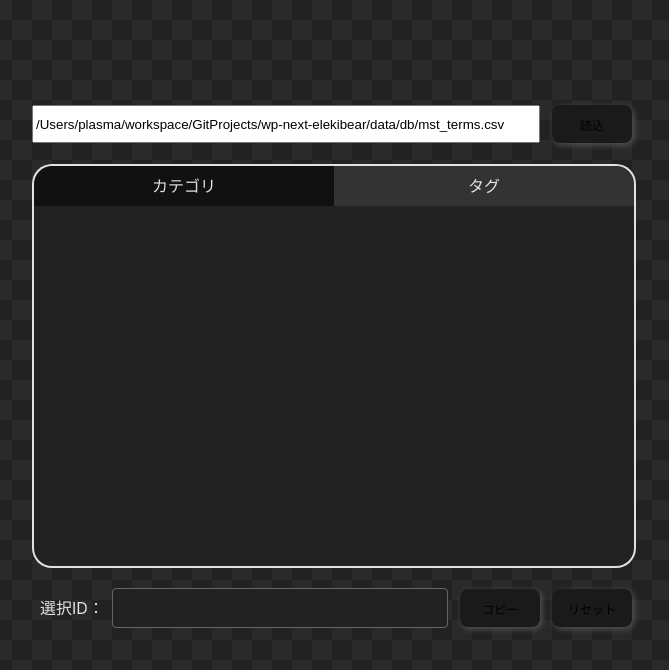
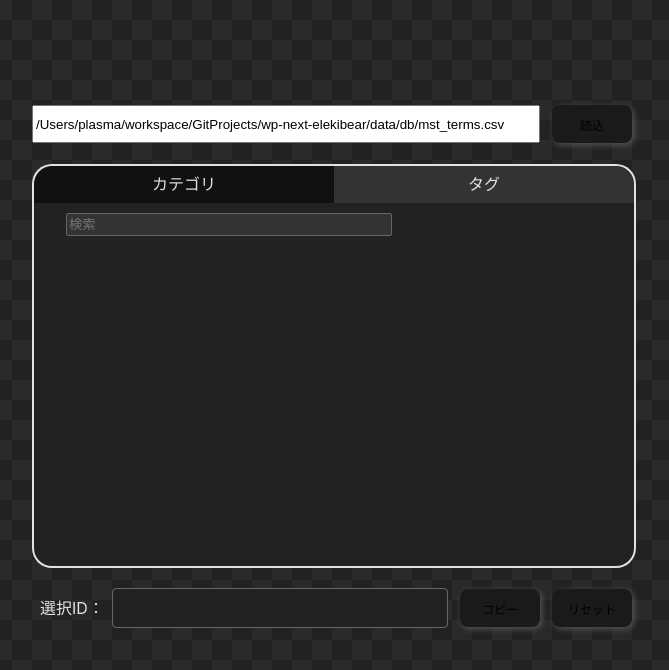
Before and after one commit to plasmo310/electron-category-browser, a Vue app: page / in a window 1280 px wide. Shown: the top 670 px of the page, without its empty margins (308-977 px from the left). Built offline with nearby package versions, Linux system fonts and the light colour scheme.

Commit message:
検索フィルタ機能を追加

```diff
--- a/src/components/CategoryBrowser.vue
+++ b/src/components/CategoryBrowser.vue
@@ -11,6 +11,8 @@ namespace CategoryType {
   export const CATEGORY = 'category';
   export const TAG = 'post_tag';
 }
+
+const CATEGORY_PARENT_ID = '0';
 
 export default defineComponent({
   name: 'CategoryBrowser',
@@ -36,10 +38,31 @@ export default defineComponent({
     const categoryData: CategoryData = reactive({
       rows: [],
     });
-    function filteredCategoryData(parentId: string) {
-      // TODO 検索フィルタできるようにする
+    function filteredCategoryData(parentId: string = CATEGORY_PARENT_ID) {
       // カテゴリデータをフィルタして返却する
-      return categoryData.rows.filter((row) => row.taxonomy === selectCategoryTabType.value && row.parent === parentId);
+      let filterData = categoryData.rows.filter(
+        (data) => data.taxonomy === selectCategoryTabType.value && data.parent === parentId,
+      );
+      // 検索ワードでのフィルタ
+      const searchWord = searchCategoryWord.value?.toLocaleLowerCase();
+      if (searchWord) {
+        if (parentId == CATEGORY_PARENT_ID) {
+          // 親カテゴリの場合、自身か子カテゴリのいずれかがヒットした場合に表示する
+          filterData = filterData.filter((parent) => {
+            let childHitData = categoryData.rows.filter(
+              (child) =>
+                child.taxonomy === selectCategoryTabType.value &&
+                child.parent === parent.id &&
+                child.name.toLocaleLowerCase().includes(searchWord),
+            );
+            return parent.name.toLocaleLowerCase().includes(searchWord) || childHitData.length > 0;
+          });
+        } else {
+          // 子カテゴリの場合、そのままフィルタする
+          filterData = filterData.filter((data) => data.name.toLocaleLowerCase().includes(searchWord));
+        }
+      }
+      return filterData;
     }
 
     /**
@@ -57,6 +80,11 @@ export default defineComponent({
      * 選択中のカテゴリ種別 (カテゴリorタグ)
      */
     const selectCategoryTabType: Ref<string> = ref(CategoryType.CATEGORY);
+
+    /**
+     * 検索ワード
+     */
+    const searchCategoryWord: Ref<string> = ref('');
 
     /**
      * メッセージ
@@ -103,6 +131,15 @@ export default defineComponent({
     }
 
     /**
+     * 検索ワードの変更
+     */
+    function OnChangeSearchCategoryWord(e: any) {
+      // keyを更新してカテゴリ一覧を無理やり更新する
+      searchCategoryWord.value = e.target.value;
+      updateCategoryItemKey.value = updateCategoryItemKey.value ? 0 : 1;
+    }
+
+    /**
      * カテゴリの選択状態を変更する
      * @param isSelected
      */
@@ -145,10 +182,12 @@ export default defineComponent({
       updateCategoryItemKey,
       selectCategoryIdArray,
       selectCategoryTabType,
+      searchCategoryWord,
       message,
       CategoryType,
       OnPushLoadButton,
       OnChangeCategoryTypeTab,
+      OnChangeSearchCategoryWord,
       OnChangeSelectStateCategory,
       OnCopySelectStateCategoryIds,
       OnResetSelectStateCategoryInfo,
@@ -176,8 +215,16 @@ export default defineComponent({
           <div class="category-list-tab-btn-r" v-on:click="(e) => OnChangeCategoryTypeTab(CategoryType.TAG)">タグ</div>
         </div>
       </div>
+      <div class="category-list-search-area">
+        <input
+          type="text"
+          class="category-list-search-value"
+          placeholder="検索"
+          v-on:input="OnChangeSearchCategoryWord"
+        />
+      </div>
       <div class="category-list-wrapper">
-        <div :key="updateCategoryItemKey" v-for="parentData in filteredCategoryData('0')">
+        <div :key="updateCategoryItemKey" v-for="parentData in filteredCategoryData()">
           <CategoryItem
             :categoryData="parentData"
             :isParent="true"
@@ -261,13 +308,13 @@ export default defineComponent({
   margin-bottom: 12px;
 }
 
-/** カテゴリリスト タブ:カテゴリ */
+/** カテゴリリスト タブ */
 .category-list-tab {
   display: flex;
   justify-content: space-between;
   height: 48px;
   width: 100%;
-  margin-bottom: 12px;
+  margin-bottom: 8px;
 }
 .category-list-tab-btn {
   position: relative;
@@ -292,6 +339,25 @@ export default defineComponent({
 }
 .category-list-tab-btn-r {
   border-radius: 0px 20px 0px 0px;
+}
+
+/** カテゴリリスト フィルタ */
+.category-list-search-area {
+  position: relative;
+  height: 24px;
+  width: 96%;
+  margin: auto;
+  margin-bottom: 12px;
+  text-align: left;
+}
+.category-list-search-value {
+  height: 80%;
+  width: 320px;
+  margin-left: 20px;
+  background-color: #333333;
+  border: 1px solid;
+  border-color: #666666;
+  border-radius: 2px;
 }
 
 /** カテゴリ選択ID */
--- a/src/components/CategoryItem.vue
+++ b/src/components/CategoryItem.vue
@@ -13,6 +13,7 @@ export default defineComponent({
   setup(props: { categoryData: mstData.mstTermsRow; isParent: boolean; isSelected: boolean }, { emit }) {
     const categoryData = props.categoryData;
     const isParent = props.isParent;
+    const isSelected = props.isSelected;
 
     /**
      * カテゴリの選択状態を変更する
@@ -28,6 +29,7 @@ export default defineComponent({
     return {
       categoryData,
       isParent,
+      isSelected,
       onChangeSelectStateCategory,
     };
   },
@@ -36,7 +38,12 @@ export default defineComponent({
 
 <template>
   <li class="category-item-root">
-    <input class="category-item-checkbox" type="checkbox" v-on:change="onChangeSelectStateCategory" />
+    <input
+      class="category-item-checkbox"
+      type="checkbox"
+      v-on:change="onChangeSelectStateCategory"
+      :checked="isSelected"
+    />
     <span class="category-item" :class="isParent ? 'category-item-parent' : 'category-item-child'">
       {{ categoryData.name }}
     </span>
```
